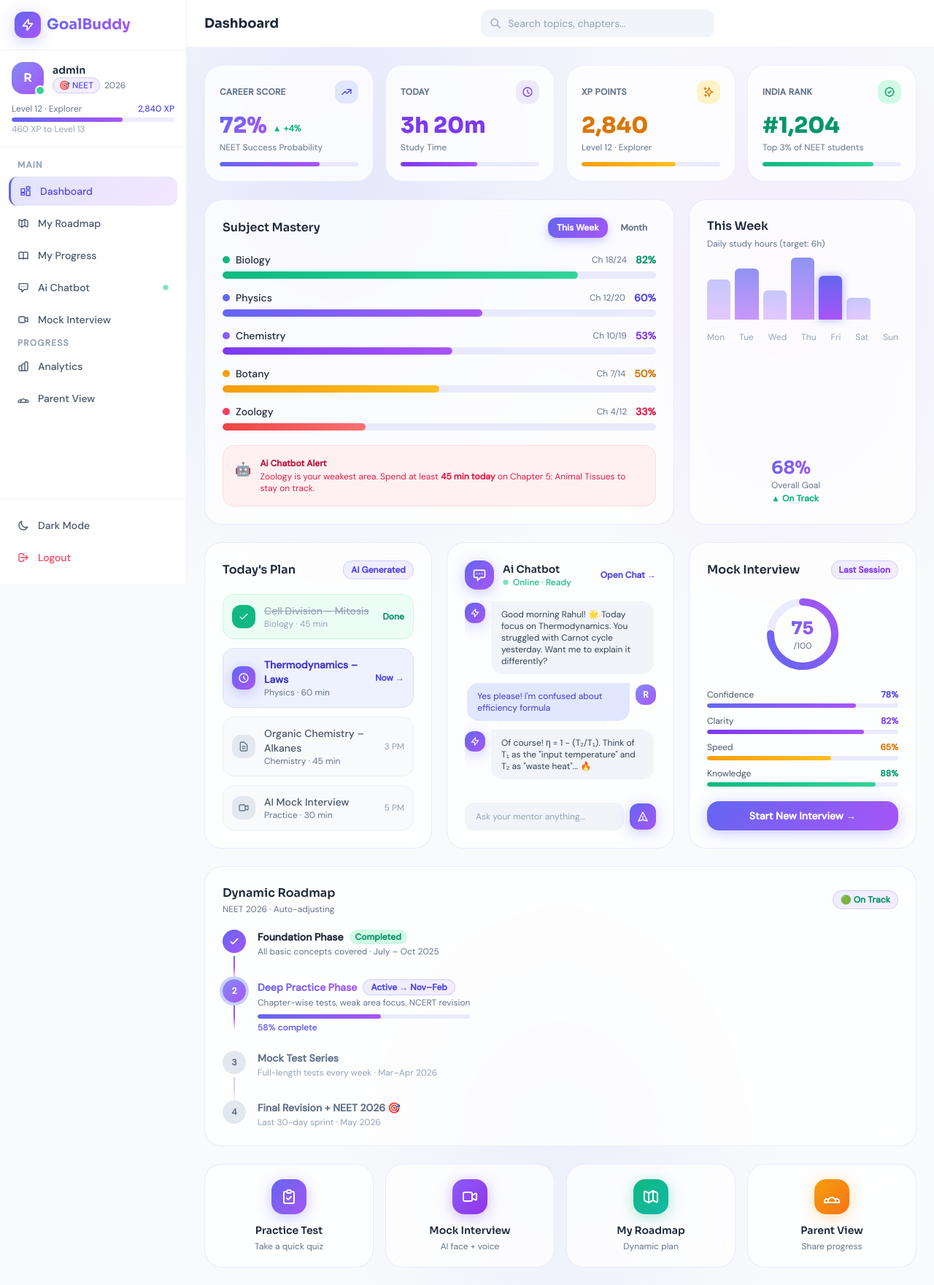
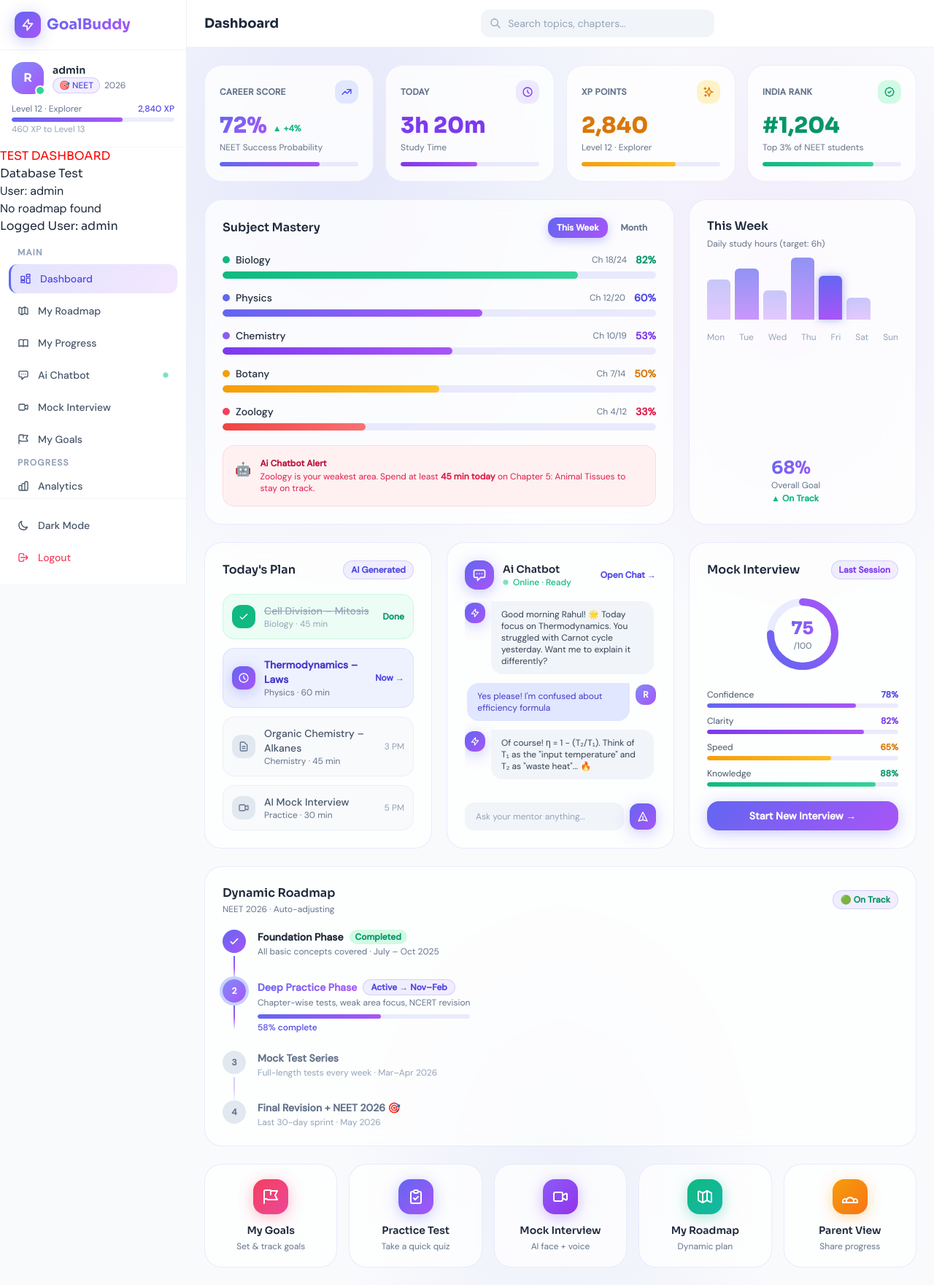
Before and after one commit to 2k24cs1i2414057-droid/GoalBuddy, a Django app: page /dashboard/dashboard/ in a window 1280 px wide. Shown: the whole page at 73% size. Run offline with Django 5.2, Linux system fonts and the light colour scheme; a user stored in the database is signed in; data comes from the database, SQL or seed files in the repository; some libraries are stand-ins or nearby versions.

Commit message:
Changed happens

```diff
--- a/Templates/dashboard/dashboard.html
+++ b/Templates/dashboard/dashboard.html
@@ -122,6 +122,8 @@
     #logoutModal.active { display: flex; }
   </style>
 </head>
+
+
 <body class="bg-slate-50 dark:bg-[#0a0919] text-slate-800 dark:text-slate-100 transition-colors duration-300">
 
 <div class="flex min-h-screen">
@@ -167,7 +169,19 @@
         <p class="text-xs text-slate-400 dark:text-slate-500 mt-0.5">460 XP to Level 13</p>
       </div>
     </div>
+<h1 style="color:red;">TEST DASHBOARD</h1>
+<h1>Database Test</h1>
 
+<p>User: {{ request.user.username }}</p>
+
+{% if roadmap %}
+    <h2>{{ roadmap.title }}</h2>
+    <p>{{ roadmap.goal }}</p>
+{% else %}
+    <p>No roadmap found</p>
+{% endif %}
+
+<h2>Logged User: {{ request.user.username }}</h2>
     <!-- Nav links -->
     <nav class="flex-1 overflow-y-auto px-3 py-4 space-y-1">
       <p class="text-xs font-semibold text-slate-400 dark:text-slate-500 uppercase tracking-widest px-3 mb-2">Main</p>
@@ -192,6 +206,10 @@
         <svg class="w-4 h-4 flex-shrink-0" fill="none" viewBox="0 0 24 24" stroke="currentColor"><path stroke-linecap="round" stroke-linejoin="round" stroke-width="2" d="M15 10l4.553-2.276A1 1 0 0121 8.618v6.764a1 1 0 01-1.447.894L15 14M5 18h8a2 2 0 002-2V8a2 2 0 00-2-2H5a2 2 0 00-2 2v8a2 2 0 002 2z"/></svg>
         Mock Interview
       </a>
+      <a href="{% url 'goal' %}" class="nav-item flex items-center gap-3 px-3 py-2.5 rounded-xl text-sm font-medium text-slate-600 dark:text-slate-300 hover:text-brand-600 dark:hover:text-brand-300">
+        <svg class="w-4 h-4 flex-shrink-0" fill="none" viewBox="0 0 24 24" stroke="currentColor"><path stroke-linecap="round" stroke-linejoin="round" stroke-width="2" d="M3 21v-4m0 0V5a2 2 0 012-2h6.5l1 1H21l-3 6 3 6H7.5l-1-1H5a2 2 0 00-2 2zm9-13.5V9"/></svg>
+        My Goals
+      </a>
 
       <p class="text-xs font-semibold text-slate-400 dark:text-slate-500 uppercase tracking-widest px-3 mt-5 mb-2">Progress</p>
       <a href="#" class="nav-item flex items-center gap-3 px-3 py-2.5 rounded-xl text-sm font-medium text-slate-600 dark:text-slate-300 hover:text-brand-600 dark:hover:text-brand-300">
@@ -203,6 +221,8 @@
         Parent View
       </a>
     </nav>
+
+
 
     <!-- Bottom settings -->
     <div class="px-3 py-4 border-t border-slate-200/50 dark:border-white/10 space-y-1">
@@ -245,6 +265,7 @@
         </div>
         <div class="flex items-center gap-2">
           </button>
+
 
         </div>
       </div>
@@ -424,6 +445,7 @@
             </div>
             <a href="{% url 'aichat' %}" class="text-xs text-brand-600 dark:text-brand-300 font-semibold hover:underline">Open Chat →</a>
           </div>
+
           <div class="flex-1 space-y-3 mb-4 overflow-hidden">
             <div class="flex gap-2">
               <div class="w-7 h-7 rounded-xl btn-primary flex items-center justify-center flex-shrink-0 mt-0.5"><svg class="w-3.5 h-3.5 text-white" fill="none" viewBox="0 0 24 24" stroke="currentColor"><path stroke-linecap="round" stroke-linejoin="round" stroke-width="2" d="M13 10V3L4 14h7v7l9-11h-7z"/></svg></div>
@@ -517,8 +539,14 @@
         </div>
       </div>
 
+
       <!-- ROW 5: Quick Actions -->
-      <div class="grid grid-cols-2 sm:grid-cols-4 gap-4">
+      <div class="grid grid-cols-2 sm:grid-cols-3 lg:grid-cols-5 gap-4">
+        <a href="{% url 'goal' %}" class="feature-card glass card-hover rounded-3xl p-5 text-center group">
+          <div class="w-12 h-12 rounded-2xl bg-gradient-to-br from-rose-500 to-pink-500 flex items-center justify-center mx-auto mb-3 group-hover:scale-110 transition-transform" style="box-shadow:0 4px 20px rgba(244,63,94,0.35)"><svg class="w-6 h-6 text-white" fill="none" viewBox="0 0 24 24" stroke="currentColor"><path stroke-linecap="round" stroke-linejoin="round" stroke-width="2" d="M3 21v-4m0 0V5a2 2 0 012-2h6.5l1 1H21l-3 6 3 6H7.5l-1-1H5a2 2 0 00-2 2zm9-13.5V9"/></svg></div>
+          <p class="font-sora font-semibold text-sm">My Goals</p>
+          <p class="text-xs text-slate-500 dark:text-slate-400 mt-1">Set & track goals</p>
+        </a>
         <a href="" class="feature-card glass card-hover rounded-3xl p-5 text-center group">
           <div class="w-12 h-12 rounded-2xl btn-primary flex items-center justify-center mx-auto mb-3 group-hover:scale-110 transition-transform"><svg class="w-6 h-6 text-white" fill="none" viewBox="0 0 24 24" stroke="currentColor"><path stroke-linecap="round" stroke-linejoin="round" stroke-width="2" d="M9 5H7a2 2 0 00-2 2v12a2 2 0 002 2h10a2 2 0 002-2V7a2 2 0 00-2-2h-2M9 5a2 2 0 002 2h2a2 2 0 002-2M9 5a2 2 0 012-2h2a2 2 0 012 2m-6 9l2 2 4-4"/></svg></div>
           <p class="font-sora font-semibold text-sm">Practice Test</p>
--- a/accounts/views.py
+++ b/accounts/views.py
@@ -2,7 +2,7 @@ from django.shortcuts import render, redirect
 from django.contrib.auth import authenticate, login, logout
 from django.contrib.auth.models import User
 from django.contrib import messages
-from goal.models import Student
+from accounts.models import Student
 #from google import genai
 #import os
 #client = genai.Client(api_key="AIzaSyAF1CyoILkZaNWgEKEe_kucOKRDpe9V3Bg")
--- a/dashboard/views.py
+++ b/dashboard/views.py
@@ -1,20 +1,9 @@
 from django.shortcuts import render
 from django.contrib.auth.decorators import login_required
-
-
-import json
-from django.http import JsonResponse
+from goal.models import Roadmap
+from accounts.models import Student
 from django.views.decorators.csrf import csrf_exempt
 
-
-# from google import genai
-# import os
-
-# client = genai.Client(api_key=os.getenv("GEMINI_API_KEY"))
-
-@login_required(login_url='login')
-def dashboard(request):
-    return render(request, 'dashboard/dashboard.html')
 
 
 @login_required(login_url='login')
@@ -33,18 +22,14 @@ def aichat(request):
 
 
 
-#@csrf_exempt
-# @login_required(login_url='login')
-# def chat_api(request):
-#     if request.method == 'POST':
-#         data = json.loads(request.body)
-#         user_message = data.get('message', '')
+@login_required(login_url='login')
+def dashboard(request):
 
+    student = Student.objects.filter(user=request.user).first()
+    roadmap = None
+    if student:
+        roadmap = Roadmap.objects.filter(student=student).first()
 
-#         model = genai.GenerativeModel('gemini-2.5-flash')
-#         response = model.generate_content(
-#             f"Tu GoalBuddy ka AI career mentor hai. Indian students ki career guidance karta hai. Hinglish mein jawab de. User ka sawaal: {user_message}"
-#         )
-
-#         return JsonResponse({'reply': response.text})
-#     return JsonResponse({'error': 'Invalid request'}, status=400)
+    return render(request, 'dashboard/dashboard.html', {
+        'roadmap': roadmap
+    })
```
Also changed, not shown: Templates/goals/goal.html (+12 -4 lines), accounts/admin.py (+15 -4 lines), accounts/models.py (+6 -1 lines), goal/admin.py (+2 -11 lines), goal/models.py (+16 -14 lines), goal/views.py (+21 -3 lines), accounts/migrations/0001_initial.py, db.sqlite3, goal/migrations/0001_initial.py, goal/migrations/0002_remove_roadmap_updated_at.py (added).
